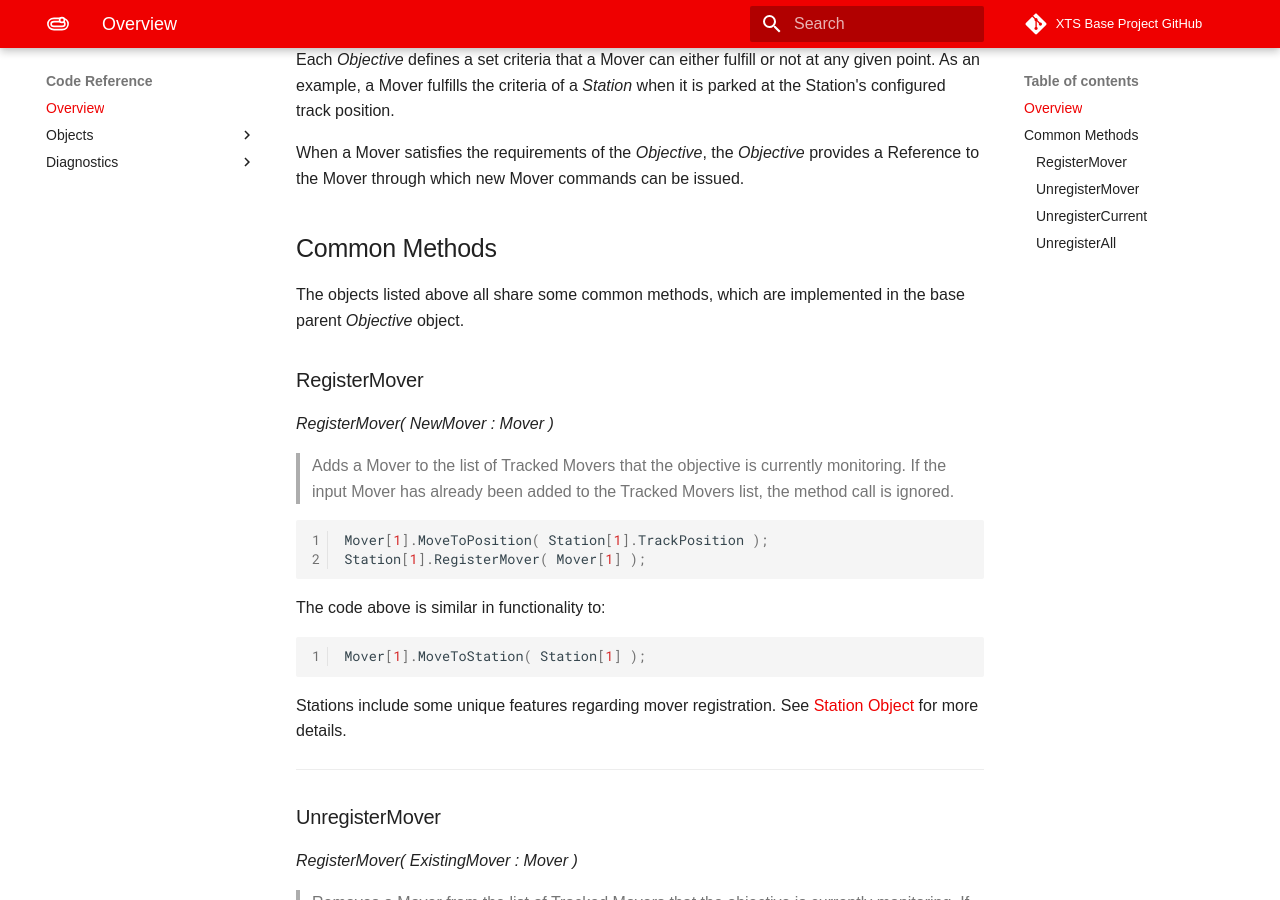
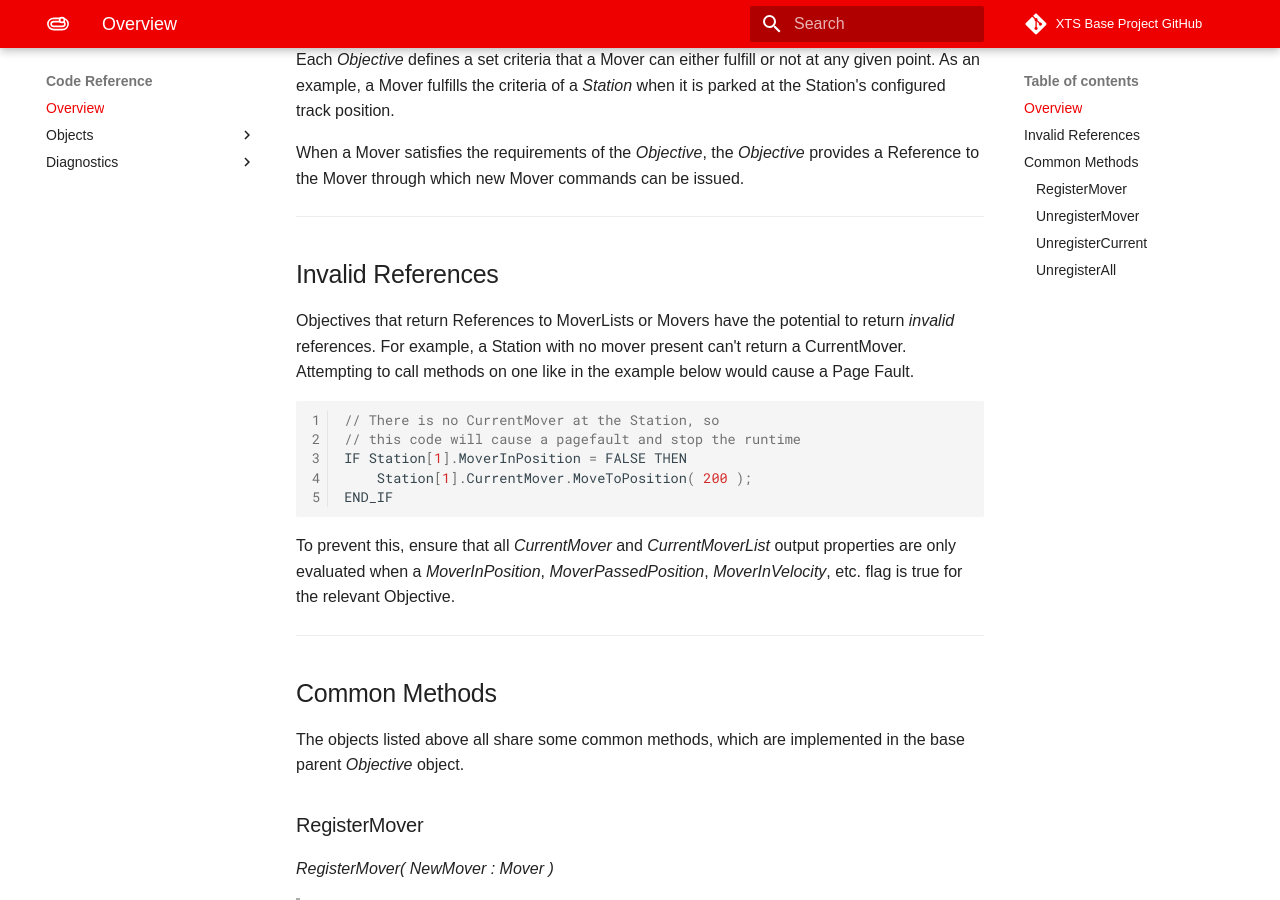
Before and after one commit to Beckhoff-USA-Community/XTS_Base, an MkDocs documentation site: the page built from Documentation/docs/CodeReference/Objectives.md, in a window 1280 px wide and 900 px high, scrolled down 449 px. Built offline with MkDocs 1.6.1 and Material for MkDocs 9.7.7, drawn with Linux system fonts in a browser that asks for light colours; some web fonts are replaced; comment, search, counter and statistics services are not loaded.

Commit message:
Adding a description of the pagefault possibility, and testing the automated workflow to build and push documentation

````diff
--- a/Documentation/docs/CodeReference/Objectives.md
+++ b/Documentation/docs/CodeReference/Objectives.md
@@ -14,6 +14,24 @@
 Each *Objective* defines a set criteria that a Mover can either fulfill or not at any given point. As an example, a Mover fulfills the criteria of a *Station* when it is parked at the Station's configured track position.
 
 When a Mover satisfies the requirements of the *Objective*, the *Objective* provides a Reference to the Mover through which new Mover commands can be issued.
+
+---
+
+## Invalid References
+
+Objectives that return References to MoverLists or Movers have the potential to return *invalid* references. For example, a Station with no mover present can't return a CurrentMover. Attempting to call methods on one like in the example below would cause a Page Fault.
+
+```javascript
+// There is no CurrentMover at the Station, so
+// this code will cause a pagefault and stop the runtime
+IF Station[1].MoverInPosition = FALSE THEN
+	Station[1].CurrentMover.MoveToPosition( 200 );
+END_IF
+```
+
+To prevent this, ensure that all *CurrentMover* and *CurrentMoverList* output properties are only evaluated when a *MoverInPosition*, *MoverPassedPosition*, *MoverInVelocity*, etc. flag is true for the relevant Objective.
+
+---
 
 ## Common Methods
 
--- a/Documentation/docs/overrides/home.html
+++ b/Documentation/docs/overrides/home.html
@@ -226,7 +226,7 @@
         </div>
         <div class="tx-hero__content">
           <h1> XTS Starter Project </h1>
-          <p>Take your XTS from <b>concept</b> to <b>simulation</b> to <b>production</b></p>
+          <p>Take your XTS from <b>concept</b> to <b>simulation</b> to <b>production</b> quickly and elegantly</p>
           <a href="{{ page.next_page.url | url }}" title="{{ page.next_page.title | striptags }}" class="md-button md-button--primary">
             Get started
           </a>
````
